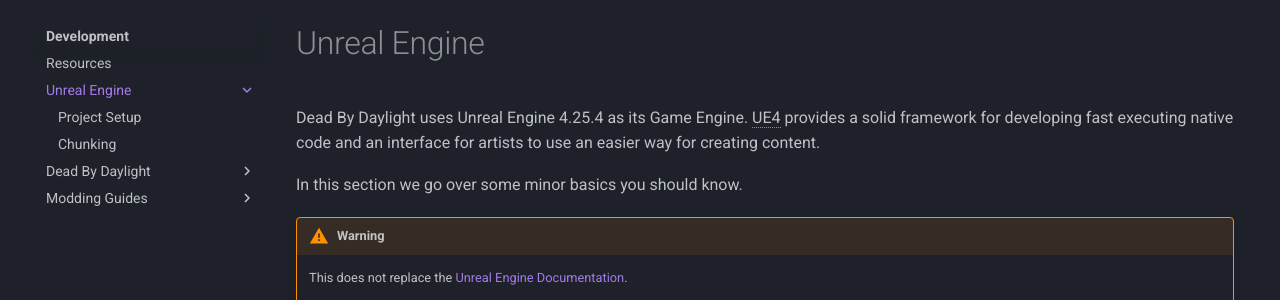
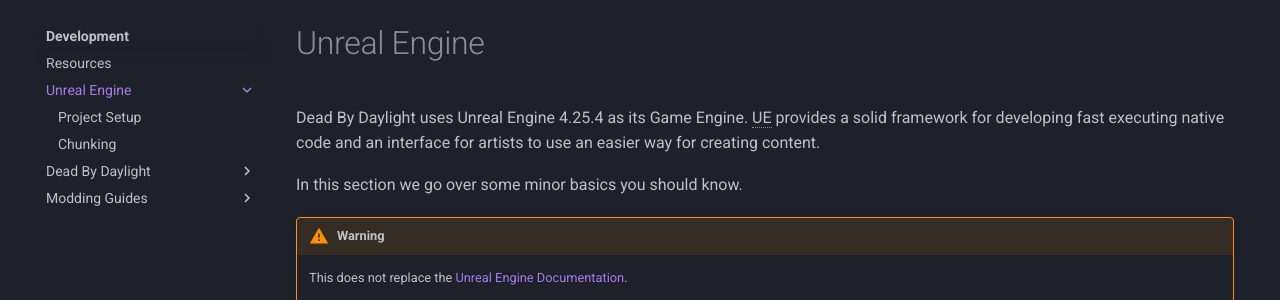
Before and after one commit to ModByDaylight/Documentation, an MkDocs documentation site: the page built from docs/Development/UnrealEngine/index.md, in a window 1280 px wide. Shown: the part 123-423 px from the top of the page. Built offline with MkDocs 1.6.1 and Material for MkDocs 9.7.7, drawn with Linux system fonts in a browser that asks for light colours; comment, search, counter and statistics services are not loaded.

Commit message:
Annotation fix

```diff
--- a/docs/Development/UnrealEngine/index.md
+++ b/docs/Development/UnrealEngine/index.md
@@ -1,7 +1,7 @@
 # Unreal Engine
 
 Dead By Daylight uses Unreal Engine 4.25.4 as its Game Engine.
-UE4 provides a solid framework for developing fast executing native code and an interface for artists to use an easier way for creating content.
+UE provides a solid framework for developing fast executing native code and an interface for artists to use an easier way for creating content.
 
 In this section we go over some minor basics you should know.
 
@@ -11,4 +11,4 @@
 
     Even if we make mods and not a standalone game, most of the stuff you will need to use is not stuff from Dead By Daylight, it will be actually from the Unreal Engine. That means we highly recommend you to go through some Unreal Engine tutorials and try to make such a tutorial game. The process creating the content is nearly the same!
 
-*[UE4]: Dead by Daylight
+*[UE]: Unreal Engine
```
Also changed, not shown: docs/PrivateServer/ModInstallation.md (+3 -1 lines).
